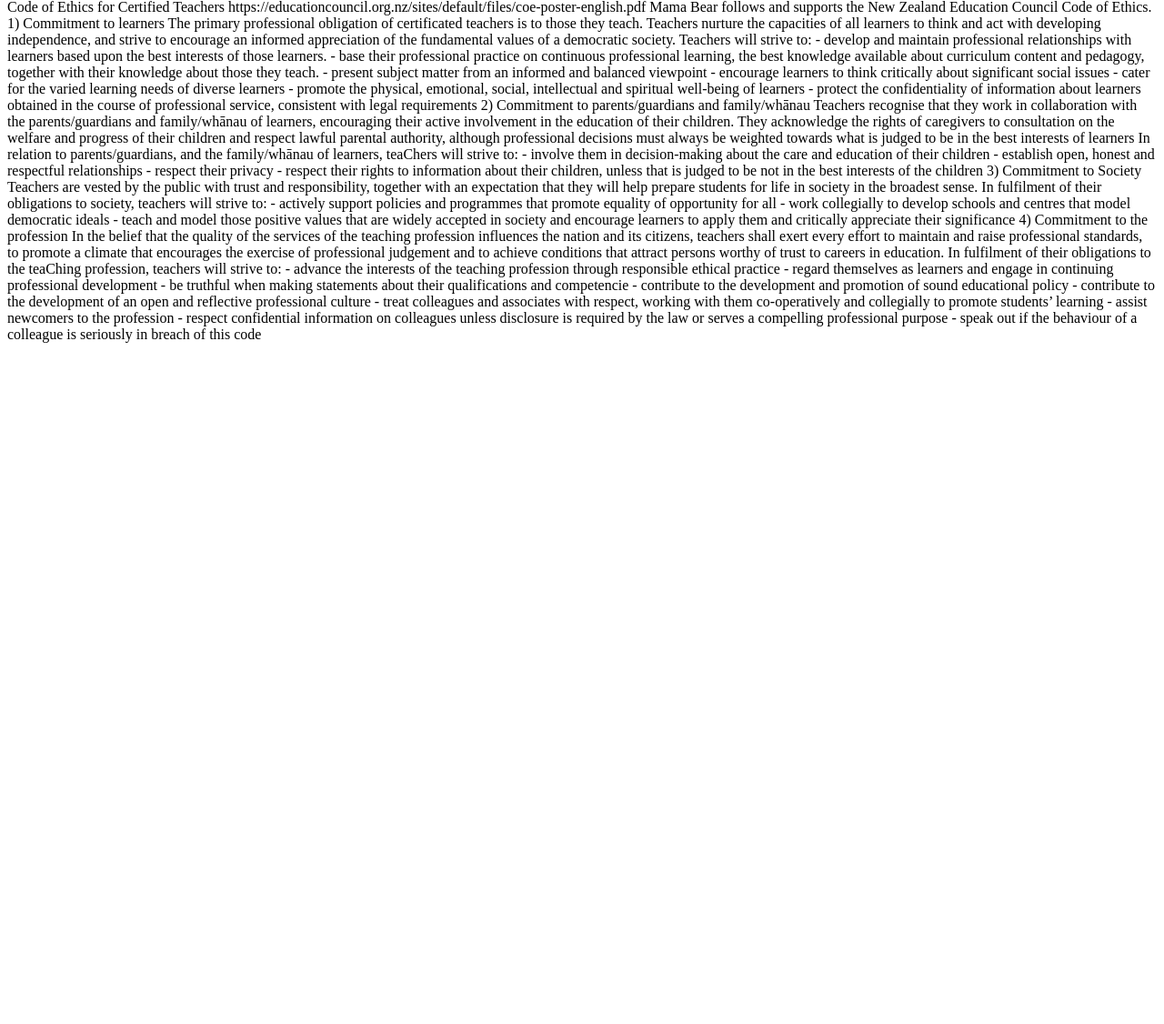
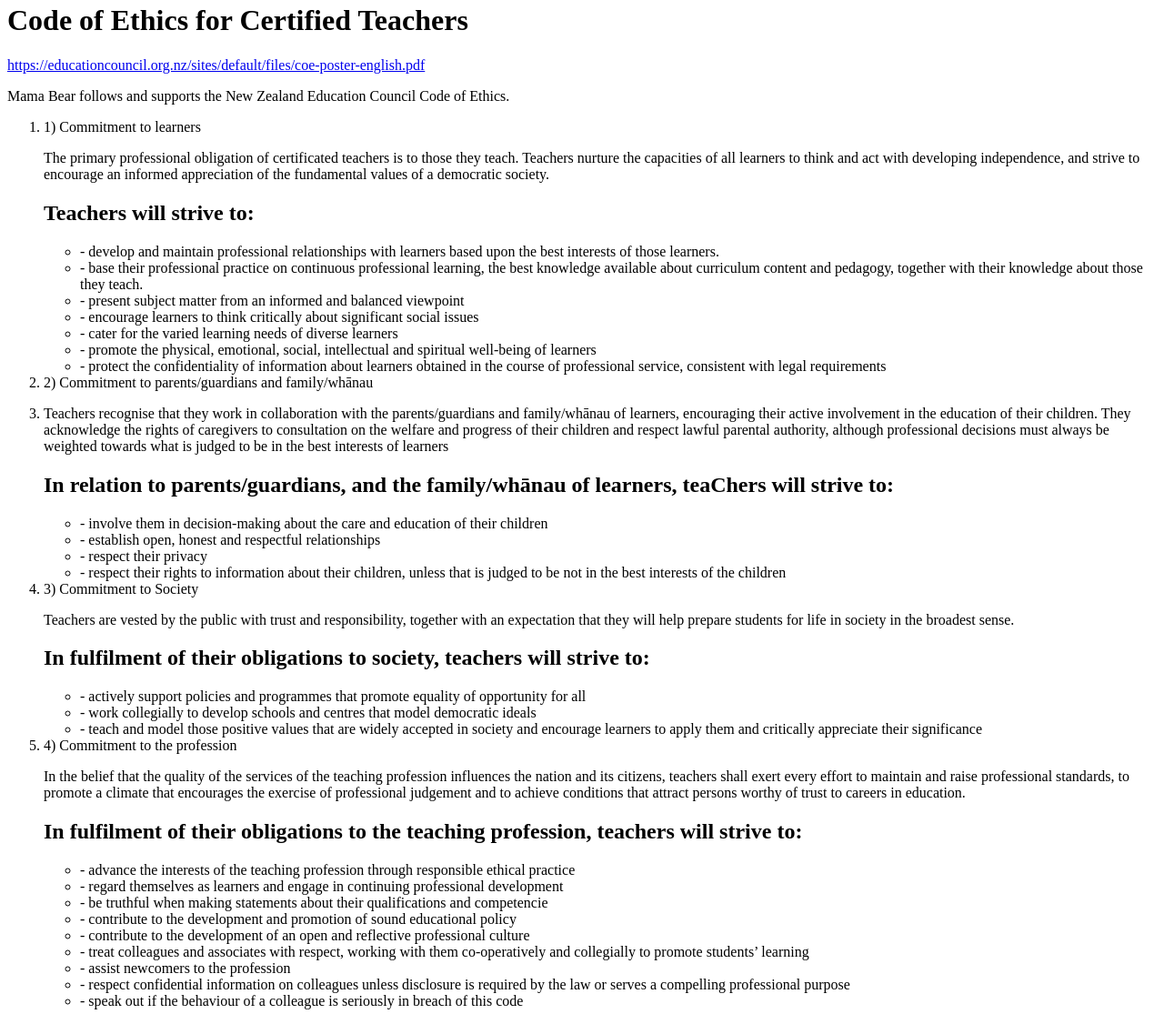
Before and after one commit to darcyknox/assign-1, a plain HTML site: page ethics.html in a window 1280 px wide. Shown: the part 123-1249 px from the top of the page at 91% size. Before the commit the page ends 800 px from the top, so only its background shows below. Drawn offline with Linux system fonts and the light colour scheme.

Commit message:
ethics edit

```diff
--- a/ethics.html
+++ b/ethics.html
@@ -19,60 +19,77 @@
       </ul>
     </nav>
   </header>
+  <main>
 
-  Code of Ethics for Certified Teachers
-  https://educationcouncil.org.nz/sites/default/files/coe-poster-english.pdf
+    <h1>Code of Ethics for Certified Teachers</h1>
+    <p><a href="https://educationcouncil.org.nz/sites/default/files/coe-poster-english.pdf">https://educationcouncil.org.nz/sites/default/files/coe-poster-english.pdf</a></p>
 
-  Mama Bear follows and supports the New Zealand Education Council Code of Ethics.
+    <p>Mama Bear follows and supports the New Zealand Education Council Code of Ethics.</p>
 
-  1) Commitment to learners
+    <ol>
 
-  The primary professional obligation of certificated teachers is to those they teach. Teachers nurture the capacities of all learners to think and act with developing independence, and strive to encourage an informed appreciation of the fundamental
-  values of a democratic society.
+      <li>1) Commitment to learners</li>
 
-  Teachers will strive to:
-  - develop and maintain professional relationships with learners based upon the best interests of those learners.
-  - base their professional practice on continuous professional learning, the best knowledge available about curriculum content and pedagogy, together with their knowledge about those they teach.
-  - present subject matter from an informed and balanced viewpoint
-  - encourage learners to think critically about significant social issues
-  - cater for the varied learning needs of diverse learners
-  - promote the physical, emotional, social, intellectual and spiritual well-being of learners
-  - protect the confidentiality of information about learners obtained in the course of professional service, consistent with legal requirements
+      <p>The primary professional obligation of certificated teachers is to those they teach. Teachers nurture the capacities of all learners to think and act with developing independence, and strive to encourage an informed appreciation of the
+        fundamental
+        values of a democratic society.</p>
 
-  2) Commitment to parents/guardians and family/whānau
-  Teachers recognise that they work in collaboration with the parents/guardians and family/whānau of learners, encouraging their active involvement in the education of their children. They acknowledge the rights of caregivers to consultation on the
-  welfare and progress of their children and respect lawful parental authority, although professional decisions must always be weighted towards what is judged to be in the best interests of learners
+      <h2>Teachers will strive to:</h2>
+      <ul>
+        <li>- develop and maintain professional relationships with learners based upon the best interests of those learners.</li>
+        <li>- base their professional practice on continuous professional learning, the best knowledge available about curriculum content and pedagogy, together with their knowledge about those they teach.</li>
+        <li>- present subject matter from an informed and balanced viewpoint</li>
+        <li>- encourage learners to think critically about significant social issues</li>
+        <li>- cater for the varied learning needs of diverse learners</li>
+        <li>- promote the physical, emotional, social, intellectual and spiritual well-being of learners</li>
+        <li>- protect the confidentiality of information about learners obtained in the course of professional service, consistent with legal requirements</li>
+      </ul>
 
-  In relation to parents/guardians, and the family/whānau of learners, teaChers will strive to:
-  - involve them in decision-making about the care and education of their children
-  - establish open, honest and respectful relationships
-  - respect their privacy
-  - respect their rights to information about their children, unless that is judged to be not in the best interests of the children
+      <li>2) Commitment to parents/guardians and family/whānau</li>
+      <li>
+        <p>Teachers recognise that they work in collaboration with the parents/guardians and family/whānau of learners, encouraging their active involvement in the education of their children. They acknowledge the rights of caregivers to consultation
+          on
+          the welfare and progress of their children and respect lawful parental authority, although professional decisions must always be weighted towards what is judged to be in the best interests of learners</p>
 
-  3) Commitment to Society
-  Teachers are vested by the public with trust and responsibility, together with an expectation that they will help prepare students for life in society in the broadest sense.
+        <h2>In relation to parents/guardians, and the family/whānau of learners, teaChers will strive to:</h2>
+        <ul>
+          <li>- involve them in decision-making about the care and education of their children</li>
+          <li>- establish open, honest and respectful relationships</li>
+          <li>- respect their privacy</li>
+          <li>- respect their rights to information about their children, unless that is judged to be not in the best interests of the children</li>
+        </ul>
 
-  In fulfilment of their obligations to society, teachers will strive to:
-  - actively support policies and programmes that promote equality of opportunity for all
-  - work collegially to develop schools and centres that model democratic ideals
-  - teach and model those positive values that are widely accepted in society and encourage learners to apply them and critically appreciate their significance
+      <li>3) Commitment to Society</li>
+      <p>Teachers are vested by the public with trust and responsibility, together with an expectation that they will help prepare students for life in society in the broadest sense. </p>
 
-  4) Commitment to the profession
-  In the belief that the quality of the services of the teaching profession influences the nation and its citizens, teachers shall exert every effort to maintain and raise professional standards, to promote a climate that encourages the exercise of
-  professional judgement and to achieve conditions that attract persons worthy of trust to careers in education.
+      <h2>In fulfilment of their obligations to society, teachers will strive to:</h2>
+      <ul>
+        <li>- actively support policies and programmes that promote equality of opportunity for all</li>
+        <li>- work collegially to develop schools and centres that model democratic ideals </li>
+        <li>- teach and model those positive values that are widely accepted in society and encourage learners to apply them and critically appreciate their significance </li>
+      </ul>
 
-  In fulfilment of their obligations to the teaChing profession, teachers will strive to:
-  - advance the interests of the teaching profession through responsible ethical practice
-  - regard themselves as learners and engage in continuing professional development
-  - be truthful when making statements about their qualifications and competencie
-  - contribute to the development and promotion of sound educational policy
-  - contribute to the development of an open and reflective professional culture
-  - treat colleagues and associates with respect, working with them co-operatively and collegially to promote students’ learning
-  - assist newcomers to the profession
-  - respect confidential information on colleagues unless disclosure is required by the law or serves a compelling professional purpose
-  - speak out if the behaviour of a colleague is seriously in breach of this code
+      <li>4) Commitment to the profession </li>
 
+      <p>In the belief that the quality of the services of the teaching profession influences the nation and its citizens, teachers shall exert every effort to maintain and raise professional standards, to promote a climate that encourages the
+        exercise of professional judgement and to achieve conditions that attract persons worthy of
+        trust to careers in education. </p>
 
+      <h2>In fulfilment of their obligations to the teaching profession, teachers will strive to:</h2>
+      <ul>
+        <li>- advance the interests of the teaching profession through responsible ethical practice</li>
+        <li>- regard themselves as learners and engage in continuing professional development</li>
+        <li>- be truthful when making statements about their qualifications and competencie</li>
+        <li>- contribute to the development and promotion of sound educational policy</li>
+        <li>- contribute to the development of an open and reflective professional culture</li>
+        <li>- treat colleagues and associates with respect, working with them co-operatively and collegially to promote students’ learning</li>
+        <li>- assist newcomers to the profession</li>
+        <li>- respect confidential information on colleagues unless disclosure is required by the law or serves a compelling professional purpose</li>
+        <li>- speak out if the behaviour of a colleague is seriously in breach of this code</li>
+        </ul>
+
+      </ol>
+  </main>
 </body>
 
 </html>
```
Also changed, not shown: index.html (+5 -6 lines), staff.html (+3 -2 lines).
